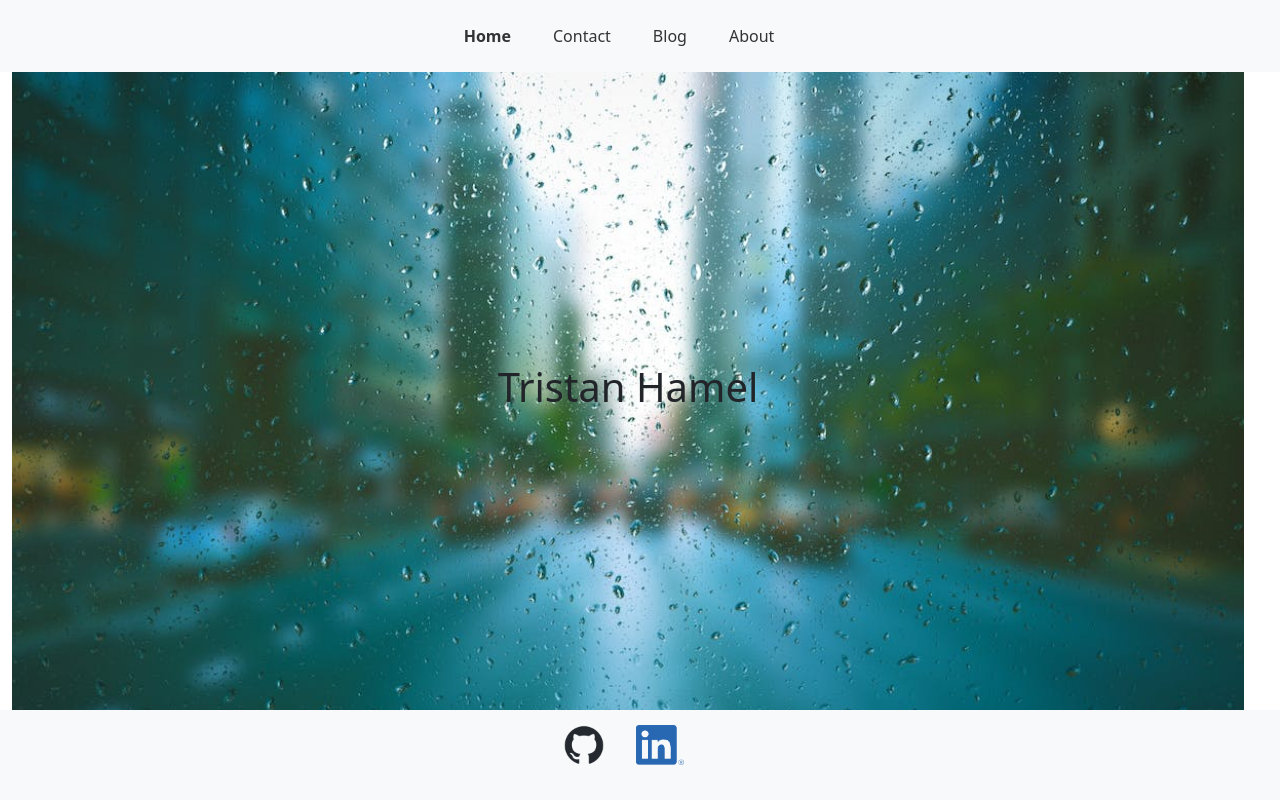
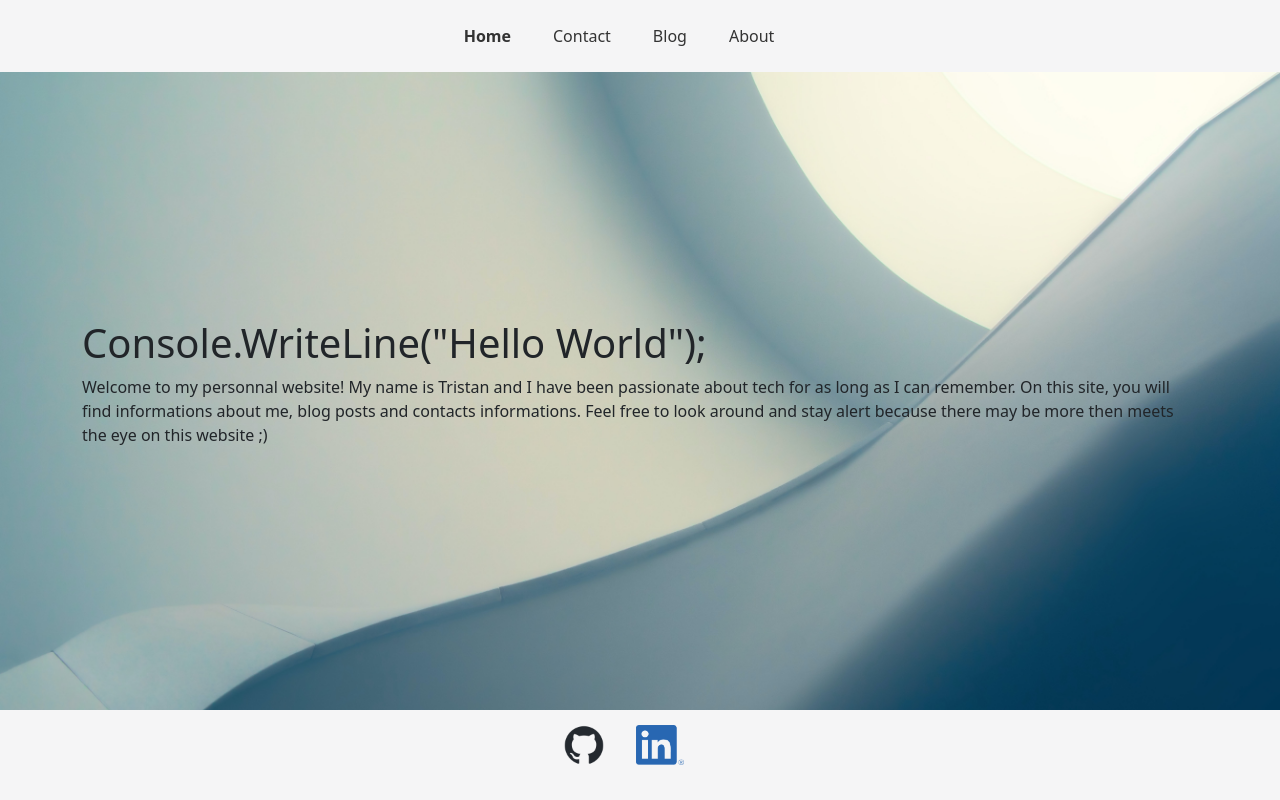
Before and after one commit to T-Hamel94/PersonnalWebsite, a React (Create React App) app: page / in a window 1280 px wide. Built offline with nearby package versions, Linux system fonts and the light colour scheme.

Commit message:
Adding paragraphe and header to the main page

```diff
--- a/src/App.js
+++ b/src/App.js
@@ -15,9 +15,9 @@ function App() {
     <div className="wrapper">
       <BrowserRouter>
         <NavBar />
-        <Container fluid className="main-content">
-          <Row className="h-100 w-100">
-            <Col className="d-flex flex-column">
+        <Container fluid className="main-content p-0">
+          <Row className="h-100 w-100 m-0 p-0">
+            <Col className="d-flex flex-column m-0 p-0">
               <Routes>
                 <Route index element={<Home />} />
                 <Route path="about" element={<About />} />
--- a/src/pages/Home.js
+++ b/src/pages/Home.js
@@ -1,10 +1,14 @@
 import '../styles/Home.css'
+import { Container } from 'react-bootstrap';
 
 const Home = () => {
     return (
-      <div id="home">
-        <h1>Tristan Hamel</h1>
-      </div>
+        <div id="home">
+        <Container>
+        <h1>Console.WriteLine("Hello World");</h1>
+          <p>Welcome to my personnal website! My name is Tristan and I have been passionate about tech for as long as I can remember. On this site, you will find informations about me, blog posts and contacts informations. Feel free to look around and stay alert because there may be more then meets the eye on this website ;)</p>
+        </Container>
+        </div>
     );
   };
 
--- a/src/styles/Footer.css
+++ b/src/styles/Footer.css
@@ -1,5 +1,5 @@
 #footer{
-    background-color: #f8f9fa;
+    background-color: #f5f5f6;
     height:90px;
 }
 
--- a/src/styles/Home.css
+++ b/src/styles/Home.css
@@ -1,5 +1,6 @@
 #home {
-    background-image: url('../../public/background/home-background.jpeg');
+    background-image: url('../../public/background/home-background2.jpg');
+    opacity: 1;
     background-size: cover;
     display: flex;
     align-items: center;
--- a/src/styles/NavBar.css
+++ b/src/styles/NavBar.css
@@ -1,5 +1,5 @@
 #nav {
-    background-color: #f8f9fa;
+    background-color: #f5f5f6;
     display: flex;
     justify-content: center;
     align-items: center;
```
Also changed, not shown: public/background/home-background2.jpg (added).
